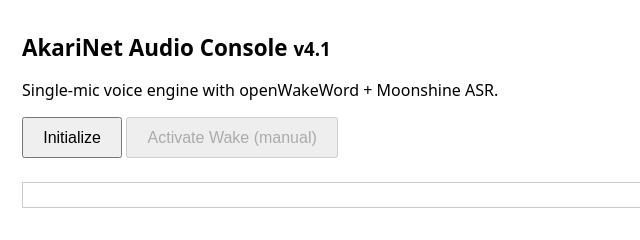
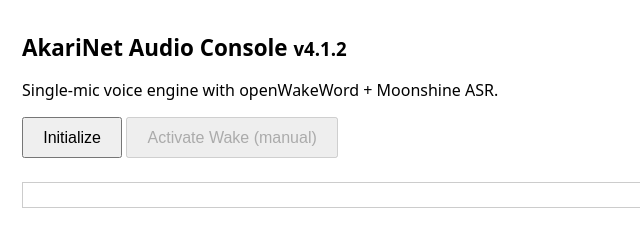
Before and after one commit to 76836/AkariNet-AudioConsole, a plain HTML site: page index.html in a window 1280 px wide. Shown: the full height of the page, 258-898 px from the left. Drawn offline with Linux system fonts and the light colour scheme.

Commit message:
Use fixed AudioConsole v4.1.2 in demo

```diff
--- a/index.html
+++ b/index.html
@@ -17,14 +17,14 @@
     </style>
 </head>
 <body>
-    <h1>AkariNet Audio Console <small>v4.1</small></h1>
+    <h1>AkariNet Audio Console <small>v4.1.2</small></h1>
     <p>Single-mic voice engine with openWakeWord + Moonshine ASR.</p>
     <button id="start-btn">Initialize</button>
     <button id="wake-btn" disabled>Activate Wake (manual)</button>
     <div id="logs"></div>
 
     <script type="module">
-        import { AkarinetVoice } from 'https://76836.github.io/AkariNet-AudioConsole/audioConsole-4.1.0.js';
+        import { AkarinetVoice } from './audioConsole-4.1.2.js';
 
         const startBtn = document.getElementById('start-btn');
         const wakeBtn  = document.getElementById('wake-btn');
@@ -48,7 +48,6 @@
                 wakewords: ['hey akari', 'hey, akari', 'akari'],
                 wakeWordProvider: 'openwakeword',
                 openWakeWord: {
-                    // Demo uses a built-in openWakeWord model; replace with your own .onnx URL
                     keywordURL: 'https://cdn.jsdelivr.net/gh/dnavarrom/openwakeword_wasm@main/models/hey_jarvis_v0.1.onnx',
                     detectionThreshold: 0.5
                 },
```
